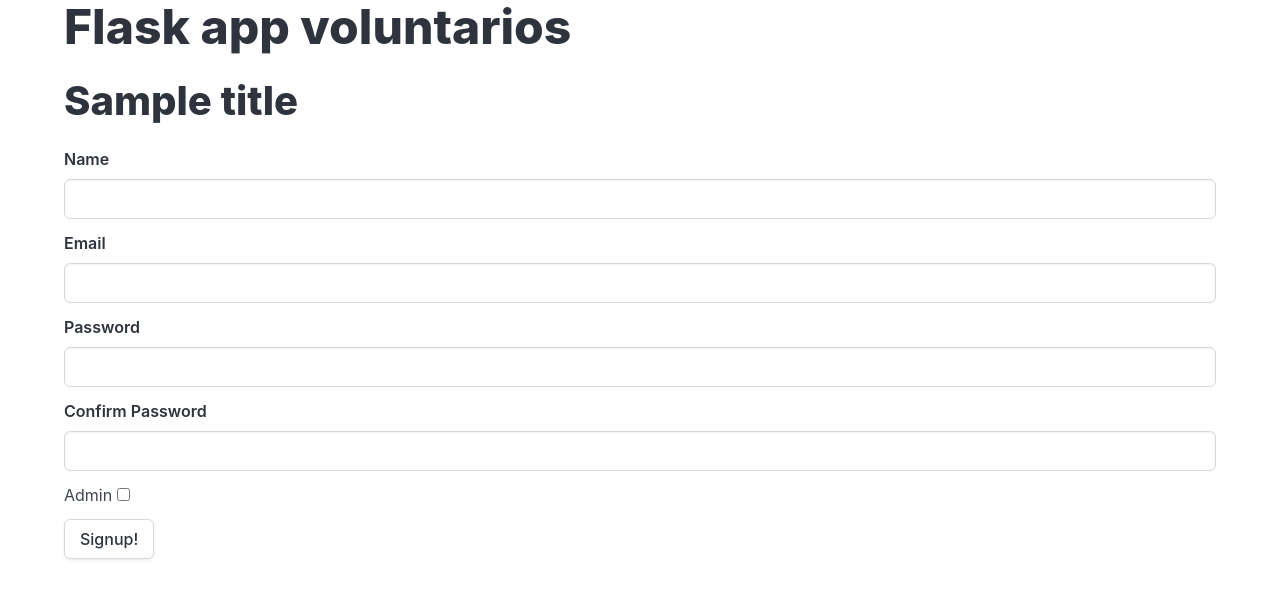
After one commit to Omi-Glez-A/app_conversacio, a Flask app: template application/templates/signup.html in a window 1280 px wide. The commit adds this page. Shown: the top 599 px of the page. Run offline with Flask 3, Linux system fonts and the light colour scheme; tables that the repository leaves empty hold one stand-in row (values such as "Sample post"); the template is opened without the code that fills it: values that come from a table or form of the project are taken from there, most other values are stand-ins (such as "Sample title", 1, 10 or a date in 2020).

Commit message:
signup form and template

```diff
--- a/application/forms.py
+++ b/application/forms.py
@@ -1,6 +1,7 @@
 from flask_wtf import FlaskForm
 from wtforms import (
     StringField,
+    RadioField,
     BooleanField,
     DateTimeField,
     SubmitField,
@@ -37,10 +38,6 @@
     )
     admin = BooleanField(
         'Admin',
-        [DataRequired()],
-        choices=[
-            ('Yes'),
-            ('No')
-        ]
+        [DataRequired()]
     )
     submit = SubmitField('Signup!')
--- a/application/routes.py
+++ b/application/routes.py
@@ -2,7 +2,8 @@
 from datetime import datetime as dt
 from flask import current_app as app
 from .models import db, User
-from forms import SignUpForm
+from .forms import SignUpForm
+
 
 @app.route('/', methods=['GET'])
 def create_user():
--- /dev/null
+++ b/application/static/style.css
@@ -0,0 +1 @@
+@import "https://cdn.jsdelivr.net/npm/bulma@1.0.2/css/bulma.min.css";
--- a/application/templates/layout.html
+++ b/application/templates/layout.html
@@ -4,9 +4,12 @@
     <meta charset="UTF-8">
     <meta name="viewport" content="width=device-width, initial-scale=1.0">
     <title>{{ title }}</title>
+    <link rel="stylesheet" href="{{ url_for('static', filename='style.css') }}">
 </head>
 <body>
-    <h1>Flask app voluntarios</h1>
-    {% block content%}{% endblock %}
+    <div class="container">
+        <h1 class="title is-1">Flask app voluntarios</h1>
+        {% block content%}{% endblock %}
+    </div>
 </body>
 </html>
--- /dev/null
+++ b/application/templates/signup.html
@@ -0,0 +1,38 @@
+{% extends 'layout.html'%}
+
+{% block content %}
+
+<h2 class="title is-2">{{ title }}</h2>
+
+<form action="{{ url_for('signup') }}" method="post">
+
+    <fieldset class="field">
+        {{ form.username.label(class_="label") }}
+        {{ form.username(class_="input") }}
+    </fieldset>
+
+    <fieldset class="field">
+        {{ form.email.label(class_="label") }}
+        {{ form.email(class_="input") }}
+    </fieldset>
+
+    <fieldset class="field">
+        {{ form.password.label(class_="label") }}
+        {{ form.password(class_="input") }}
+    </fieldset>
+
+    <fieldset class="field">
+        {{ form.confirmPassword.label(class_="label") }}
+        {{ form.confirmPassword(class_="input") }}
+    </fieldset>
+
+    <fieldset class="field">
+        {{ form.admin.label(class_="checkbox") }}
+        {{ form.admin(class_="checkbox") }}
+    </fieldset>
+
+    {{ form.submit(class_="button") }}
+
+</form>
+
+{% endblock %}
```
